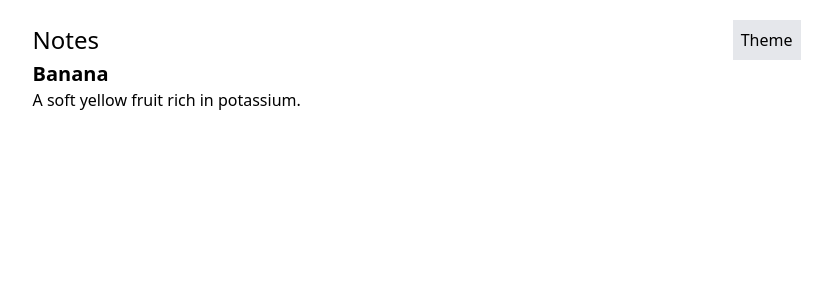
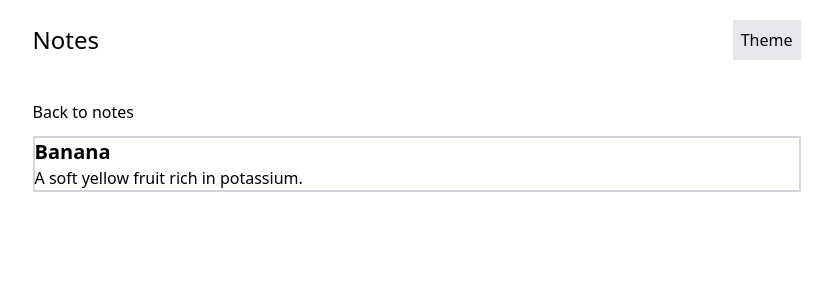
Before and after one commit to mangoPixel1/react-notes-app, a React (Vite) app in the folder notepad/: page / in a window 1280 px wide. Both pictures are taken after a click on the element "Banana". Shown: the top 300 px of the page, without its empty margins (216-1048 px from the left). Built offline with nearby package versions, Linux system fonts and the light colour scheme.

Commit message:
Created useNavigateToNotesView custom hook
- Custom hook for navigating to NotesView
- Add back button for SingleNoteView
- New issue: Hot reload throwing undefined error for useContext in Header

```diff
--- a/notepad/src/UIContext.jsx
+++ b/notepad/src/UIContext.jsx
@@ -1,4 +1,10 @@
-import { useState, useEffect, createContext } from "react";
+import {
+  useState,
+  useEffect,
+  useCallback,
+  useContext,
+  createContext,
+} from "react";
 
 // Components
 import NotesView from "./components/NotesView";
@@ -36,3 +42,15 @@ export function UIProvider({ children }) {
     </UIContext.Provider>
   );
 }
+
+// Custom hook to change view to NotesView
+export function useNavigateToNotesView() {
+  const { setCurrentNoteID, setCurrentViewIndex } = useContext(UIContext);
+
+  const navigateToNotesView = useCallback(() => {
+    setCurrentNoteID(null);
+    setCurrentViewIndex(0); // set to NotesView
+  }, [setCurrentNoteID, setCurrentViewIndex]);
+
+  return navigateToNotesView;
+}
--- a/notepad/src/components/Header.jsx
+++ b/notepad/src/components/Header.jsx
@@ -1,5 +1,7 @@
 import { useContext } from "react";
-import { UIContext } from "../UIContext";
+
+// Contexts
+import { UIContext, useNavigateToNotesView } from "../UIContext";
 
 function Header() {
   const {
@@ -10,10 +12,7 @@ function Header() {
     setAddMode,
   } = useContext(UIContext);
 
-  function navigateToNotesView() {
-    setCurrentNoteID(null);
-    setCurrentViewIndex(0); // set to NotesView
-  }
+  const navigateToNotesView = useNavigateToNotesView();
 
   function toggleAddMode() {
     if (!addMode) {
--- a/notepad/src/components/SingleNoteView.jsx
+++ b/notepad/src/components/SingleNoteView.jsx
@@ -2,17 +2,27 @@ import { useContext, useState } from "react";
 
 // Context
 import { NotesContext } from "../NotesContext";
+import { useNavigateToNotesView } from "../UIContext";
 
 function SingleNoteView({ id }) {
   const { notes } = useContext(NotesContext);
+  const navigateToNotesView = useNavigateToNotesView();
 
   // refactor for better error handling
   const [note, setNote] = useState(notes.find((note) => note.id === id));
 
   return (
-    <div>
-      <h1 className="text-xl font-extrabold">{note.title}</h1>
-      <p>{note.body}</p>
+    <div className="mt-10">
+      <button
+        onClick={navigateToNotesView}
+        className="cursor-pointer hover:underline"
+      >
+        Back to notes
+      </button>
+      <div className="mt-3 border-2 border-gray-300">
+        <h1 className="text-xl font-extrabold">{note.title}</h1>
+        <p>{note.body}</p>
+      </div>
     </div>
   );
 }
```
